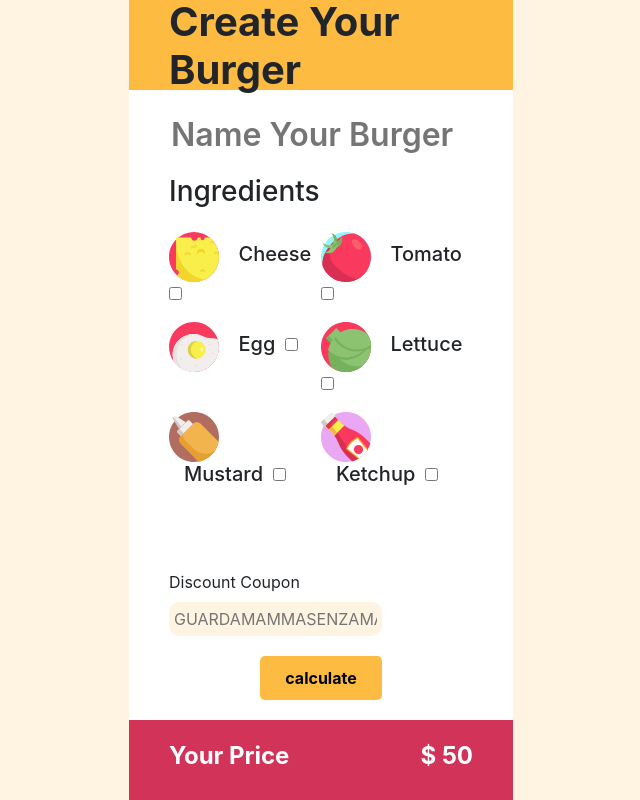
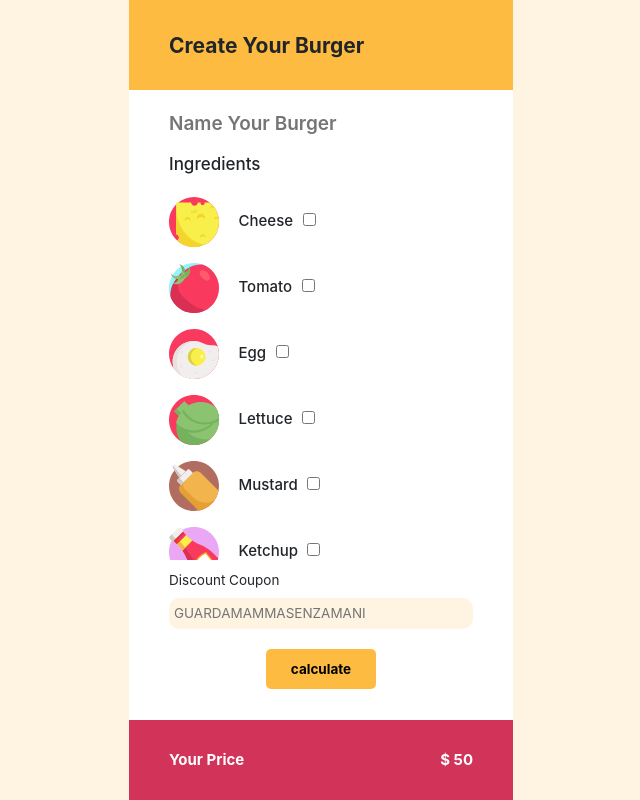
Before and after one commit to endritmorina94/js-burger, a plain HTML site: page index.html in a window 768 px wide. Shown: the whole page, without its empty margins (63-703 px from the left). Drawn offline with nearby package versions, Linux system fonts and the light colour scheme.

Commit message:
migliorato lato responsive

```diff
--- a/css/style.css
+++ b/css/style.css
@@ -1,6 +1,7 @@
 /* COMMON */
 body {
     background-color: #FFF4E2;
+    min-width: 550px;
 }
 
 .main-container {
@@ -24,7 +25,7 @@ header h1 {
 /* MAIN */
 main {
     height: calc(100vh - 330px);
-    padding: 20px 40px 0;
+    padding-top: 20px;
     overflow-y: auto;
 }
 
@@ -33,6 +34,7 @@ main {
     outline: 0;
     font-size: 32px;
     font-weight: 600;
+    padding: 0 40px;
 }
 
 /* INGREDIENTI */
@@ -42,10 +44,11 @@ main {
 
 .title {
     margin-bottom: 15px;
+    padding: 0 40px;
 }
 
 .ingredients-list [class^='col'] {
-    padding: 8px 0;
+    padding: 8px 40px;
 }
 
 .ingredients-list img {
@@ -60,7 +63,7 @@ main {
 /* DISCOUNT AREA */
 .discount-container {
     height: 160px;
-    padding: 10px 40px 0;
+    padding: 10px 40px;
 }
 
 .discount-container input {
@@ -102,4 +105,56 @@ footer div {
 
 footer div h4 {
     font-weight: 700;
+    margin: 0;
 }
+
+/* RESPONSIVE */
+@media all and (max-width: 1007px) {
+    .discount-container input {
+        width: 100%;
+    }
+}
+
+@media all and (min-width: 500px) and (max-width: 989px) {
+    h1{
+        font-size: 35px;
+    }
+
+    /* .ingredients-list img {
+        width: 30px;
+    }
+
+    .ingredients-list h5 {
+        font-size: 15px;
+    } */
+
+}
+
+@media all and (max-width: 783px) {
+    h1{
+        font-size: 21px;
+    }
+
+    .burger-name input {
+        font-size: 19px;
+        width: 100%;
+    }
+
+    .title h3{
+        font-size: 17px;
+    }
+
+    h4{
+        font-size: 15px;
+    }
+
+    h5{
+        font-size: 15px;
+    }
+
+    .discount-container{
+        font-size: 13.5px;
+    }
+
+
+}
--- a/index.html
+++ b/index.html
@@ -47,37 +47,37 @@
 
                         <div class="row">
 
-                            <div class="col-12 col-sm-6">
+                            <div class="col-12 col-lg-6">
                                 <img src="img/cheese.svg" alt="Cheese">
                                 <h5>Cheese</h5>
                                 <input type="checkbox">
                             </div>
 
-                            <div class="col-12 col-sm-6">
+                            <div class="col-12 col-lg-6">
                                 <img src="img/tomato.svg" alt="Tomato">
                                 <h5>Tomato</h5>
                                 <input type="checkbox">
                             </div>
 
-                            <div class="col-12 col-sm-6">
+                            <div class="col-12 col-lg-6">
                                 <img src="img/fried-egg.svg" alt="Egg">
                                 <h5>Egg</h5>
                                 <input type="checkbox">
                             </div>
 
-                            <div class="col-12 col-sm-6">
+                            <div class="col-12 col-lg-6">
                                 <img src="img/lettuce.svg" alt="Lettuce">
                                 <h5>Lettuce</h5>
                                 <input type="checkbox">
                             </div>
 
-                            <div class="col-12 col-sm-6">
+                            <div class="col-12 col-lg-6">
                                 <img src="img/mustard.svg" alt="Mustard">
                                 <h5>Mustard</h5>
                                 <input type="checkbox">
                             </div>
 
-                            <div class="col-12 col-sm-6">
+                            <div class="col-12 col-lg-6">
                                 <img src="img/ketchup.svg" alt="Ketchup">
                                 <h5>Ketchup</h5>
                                 <input type="checkbox">
```
